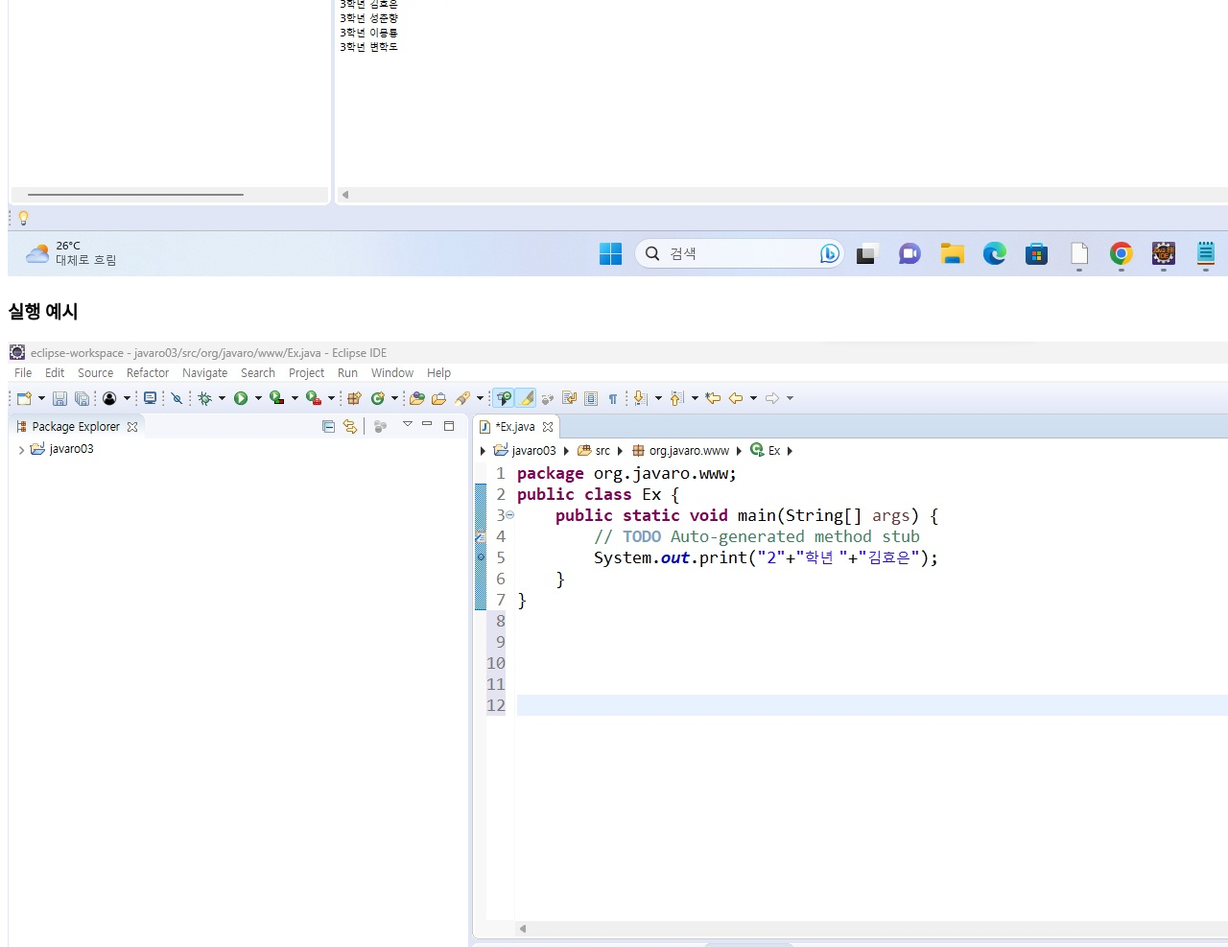
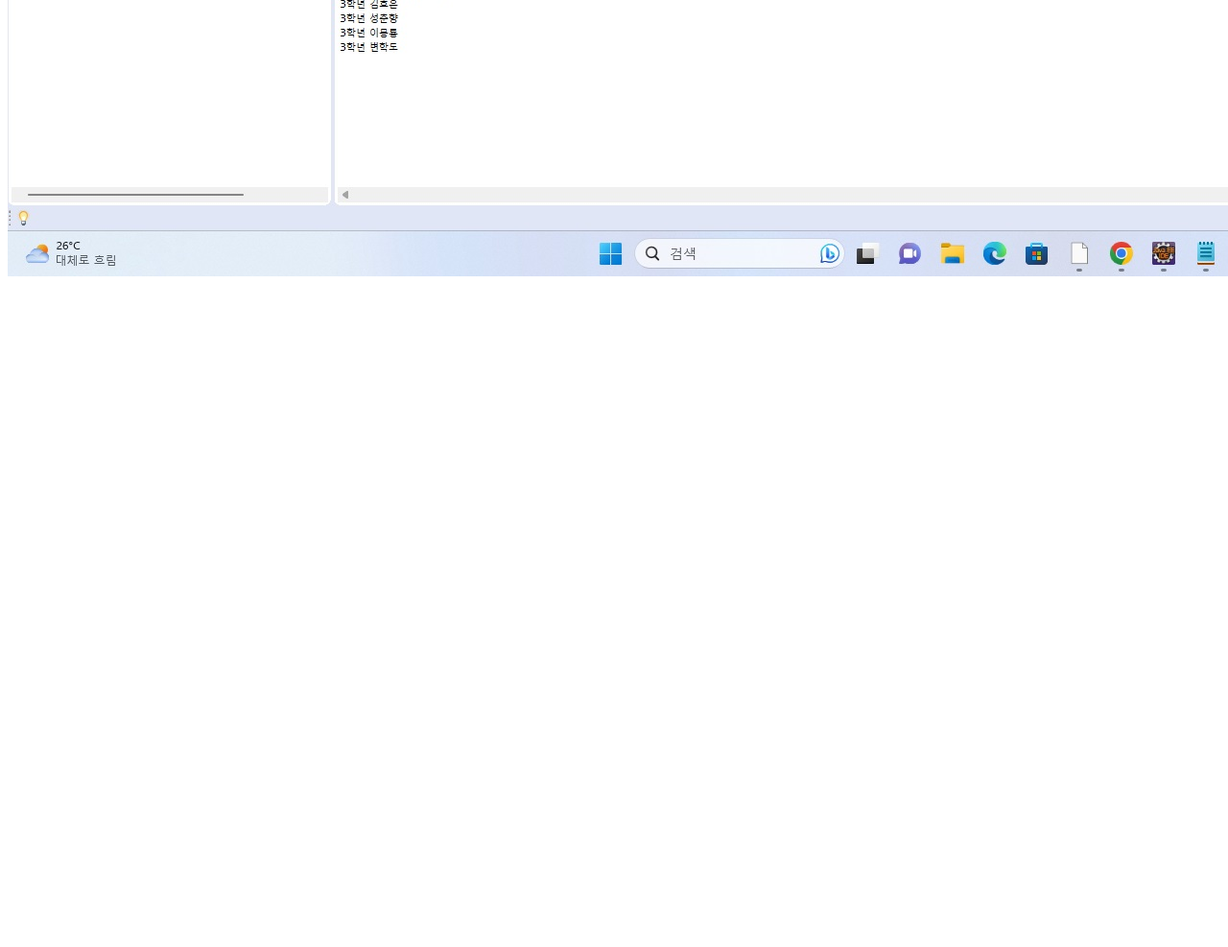
Before and after one commit to hyoeunkimhh/hyoeunkimhh.github.io, a plain HTML site: page java/3_2_1.html in a window 1280 px wide. Shown: the part 913-1900 px from the top of the page at 96% size. After the commit the page ends 1213 px from the top, so only its background shows below. Drawn offline with Linux system fonts and the light colour scheme.

Commit message:
Update 3_2_1.html

```diff
--- a/java/3_2_1.html
+++ b/java/3_2_1.html
@@ -13,7 +13,5 @@
   <h2>변수실</h2>
     <h3>변수실습(3_2_1.html)</h3>
   <img src="https://hyoeunkimhh.github.io/java/3_2_1.jpg">      <!-- 소스코드 캡처 화면 -->
-    <h3>실행 예시</h3>
-  <img src="https://hyoeunkimhh.github.io/java/1_1_1_result.jpg">       <!-- 이클립스 결과 캡처 화면 -->
 </body>
 </html>
```
